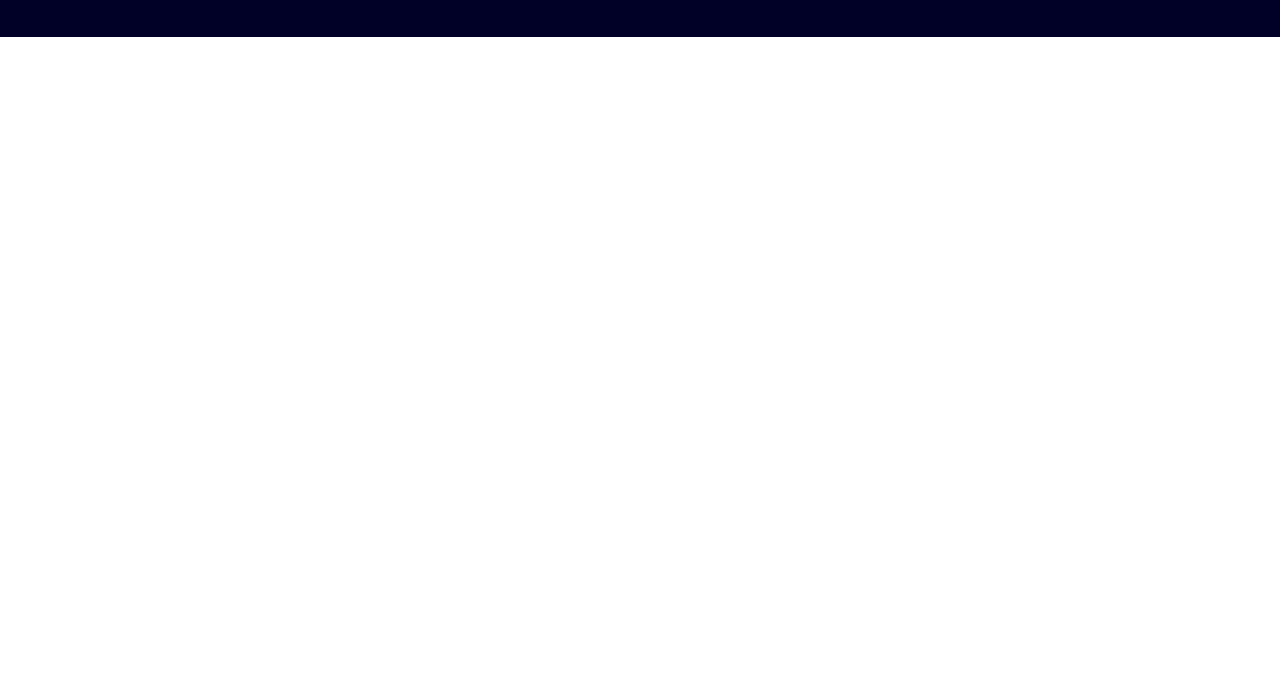
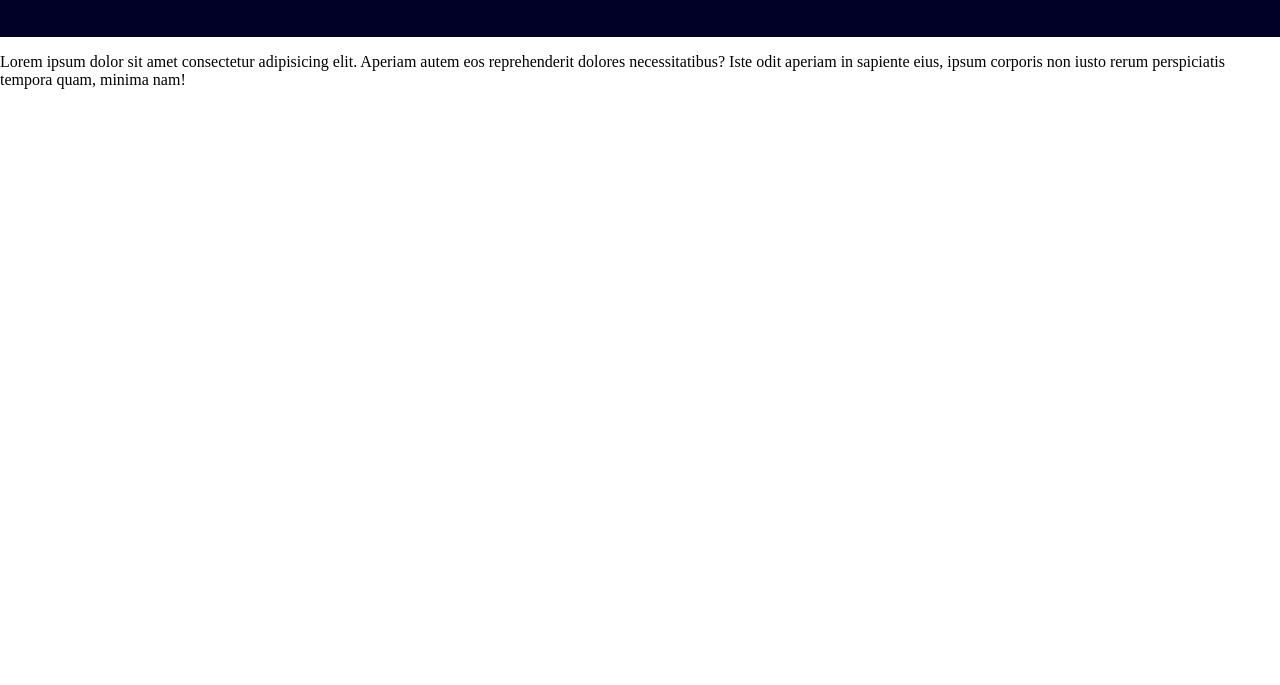
Before and after one commit to besethda/Cat_Palace, a plain HTML site: page index.html in a window 1280 px wide. Shown: the part 115-800 px from the top of the page. Drawn offline with Linux system fonts and the light colour scheme.

Commit message:
added lorem

```diff
--- a/index.html
+++ b/index.html
@@ -10,6 +10,8 @@
   <header class="header">
     <h1 class="header__title">Cat Palace!</h1>
   </header>
-
+  <main class="main__content">
+    <p>Lorem ipsum dolor sit amet consectetur adipisicing elit. Aperiam autem eos reprehenderit dolores necessitatibus? Iste odit aperiam in sapiente eius, ipsum corporis non iusto rerum perspiciatis tempora quam, minima nam!</p>
+  </main>
 </body>
 </html>
```
